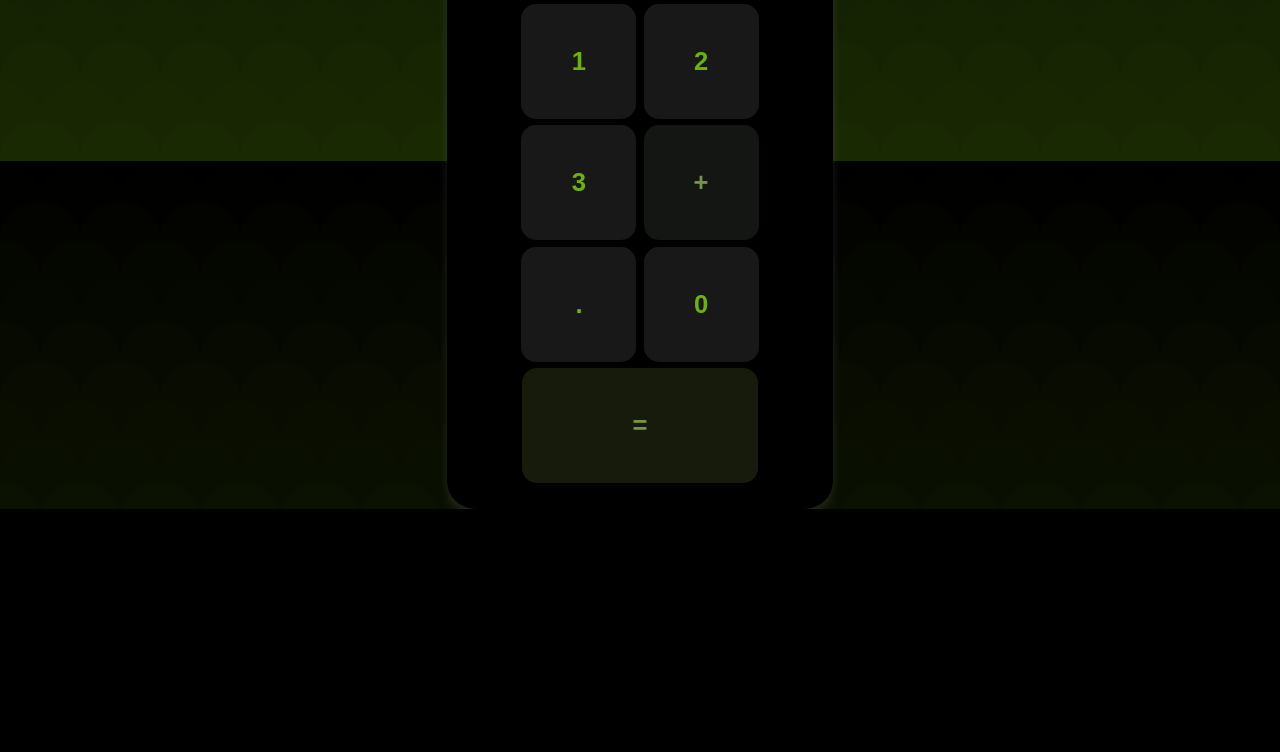
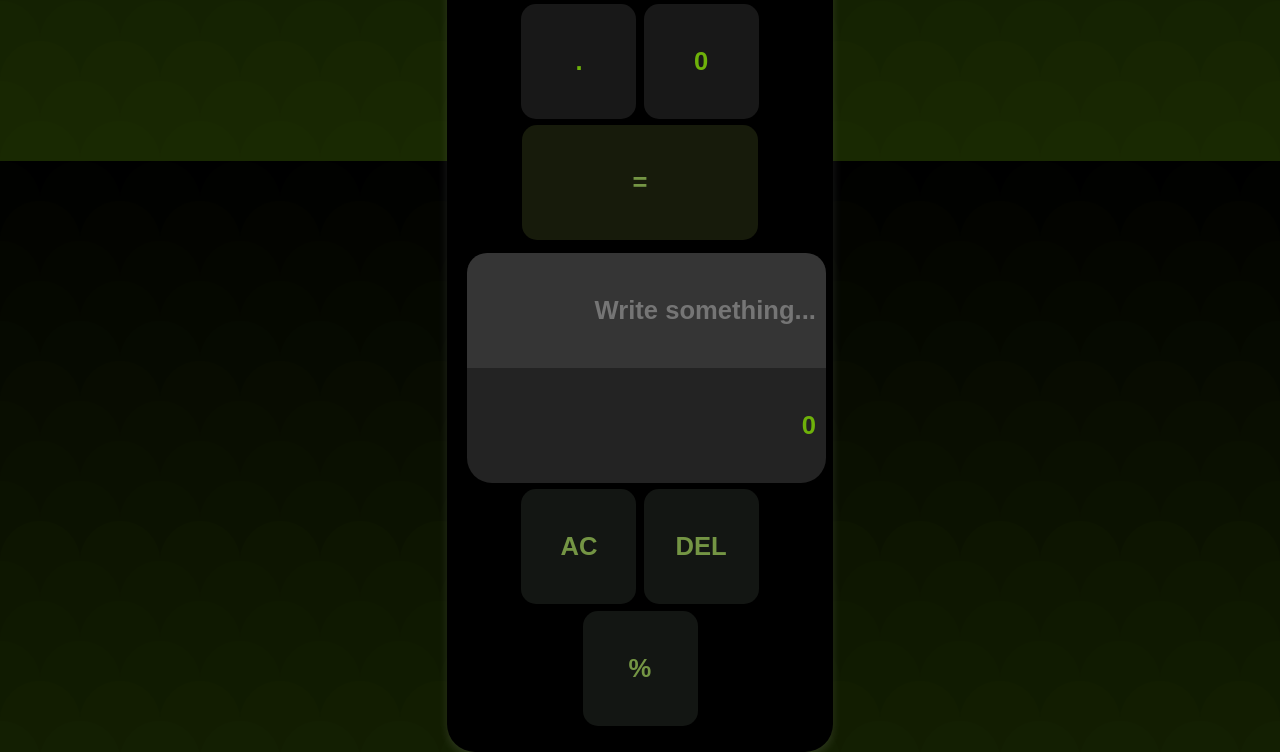
Before and after one commit to Dhan1602/Proyecto_2, a plain HTML site: page index.html in a window 1280 px wide. Shown: the part 639-1391 px from the top of the page. Before the commit the page ends 1148 px from the top, so only its background shows below. Drawn offline with Linux system fonts and the light colour scheme.

Commit message:
text conversor first commit

```diff
--- a/index.html
+++ b/index.html
@@ -9,10 +9,18 @@
   </head>
   <body>
     <div id="flex">
+      <!-- Black rectangle in which there is the content -->
       <div class="main">
+        <div id="calculadoraa">
           <div id="pantallas">
             <input type="text" class="scre" id="screen" disabled />
-          <input type="text" value="0" class="scre show" id="resp1" disabled />
+            <input
+              type="text"
+              value="0"
+              class="scre show"
+              id="resp1"
+              disabled
+            />
           </div>
           <div id="divBotones">
             <button class="num func" value="AC">AC</button>
@@ -36,6 +44,24 @@
             <button class="num func" value="=" id="eq">=</button><br />
           </div>
         </div>
+
+        <div id="conversor">
+          <div id="pantallas">
+            <input
+              type="text"
+              class="scre"
+              id="write"
+              placeholder="Write something..."
+            />
+            <input type="text" value="0" class="scre show" id="read" disabled />
+          </div>
+          <div id="divBotones">
+            <button class="num func" value="upper">AC</button>
+            <button class="num func" value="lower">DEL</button>
+            <button class="num func" value="%">%</button>
+          </div>
+        </div>
+      </div>
     </div>
     <script src="js/script.js"></script>
   </body>
```
Lines whose indentation alone changed are shown as unchanged.
